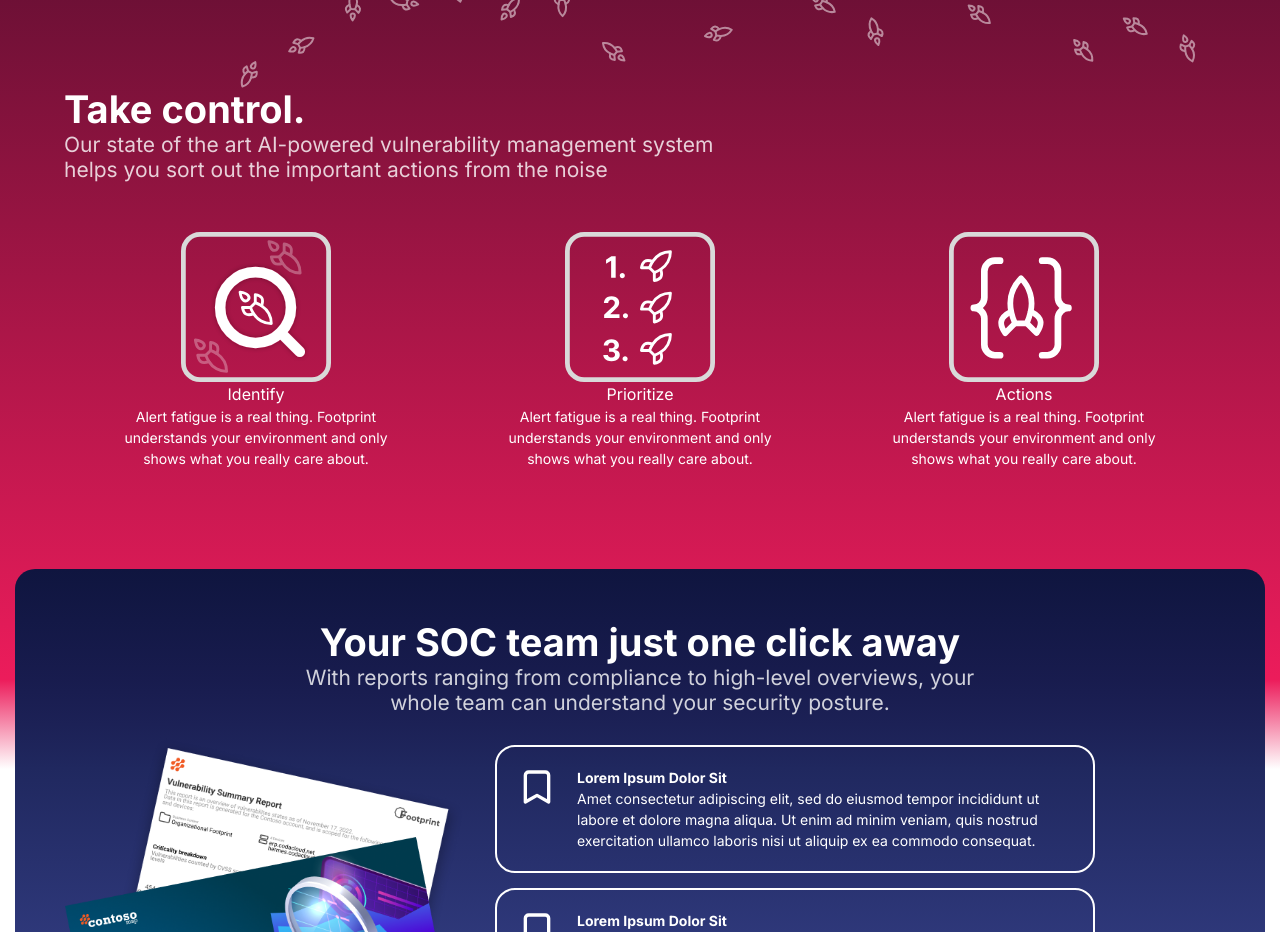
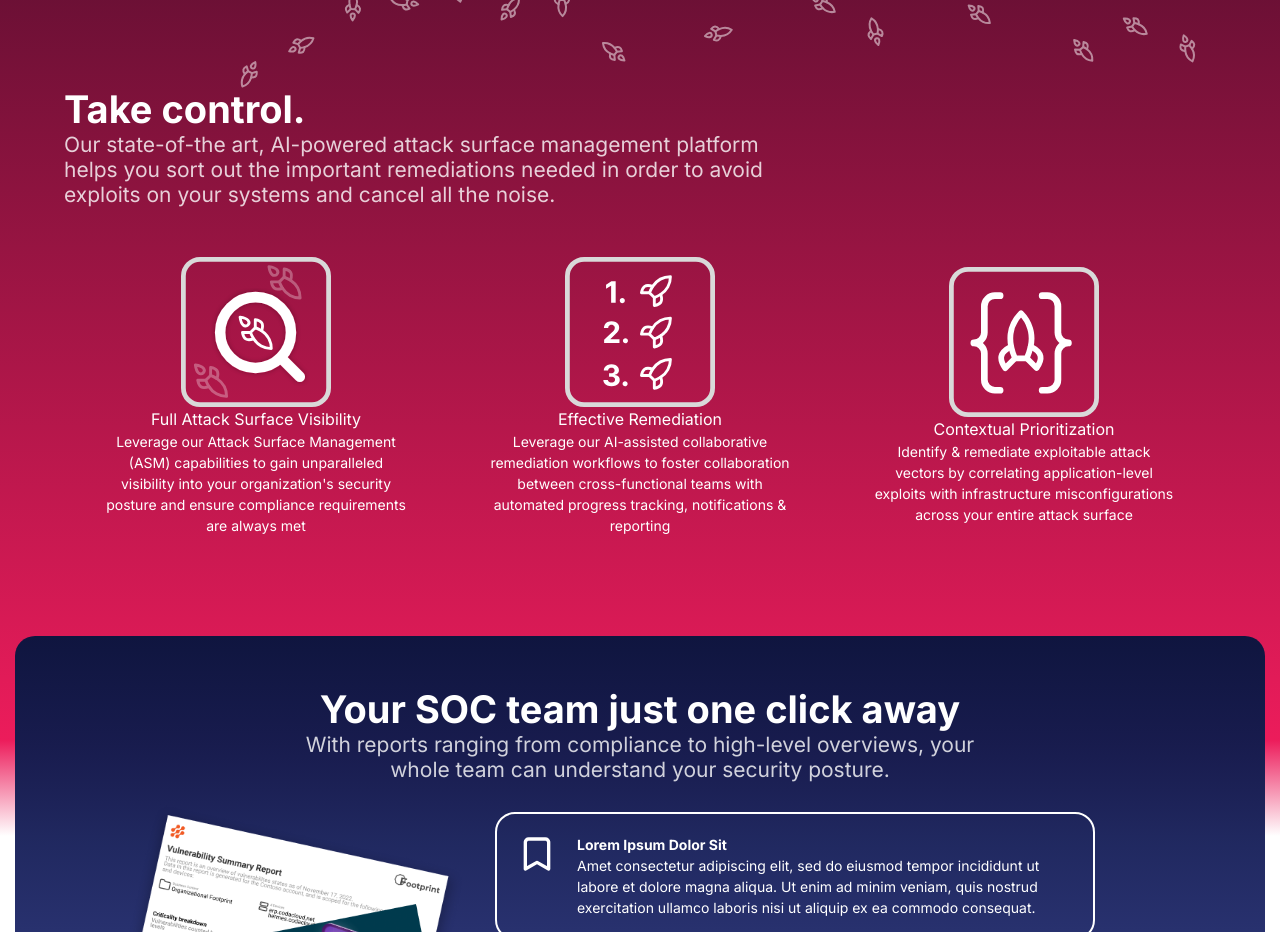
Before and after one commit to codaintelligenceUS/codaintelligence-website, a React (Vite) app: page / in a window 1280 px wide. Shown: the part 1700-2632 px from the top of the page. Built offline with nearby package versions, Linux system fonts and the light colour scheme.

Commit message:
task: Update content on USPs

```diff
--- a/src/sections/USP/USP.tsx
+++ b/src/sections/USP/USP.tsx
@@ -14,7 +14,7 @@ export function USP() {
         <Title
           isLeftAligned
           title="Take control."
-          subtitle="Our state of the art AI-powered vulnerability management system helps you sort out the important actions from the noise"
+          subtitle="Our state-of-the art, AI-powered attack surface management platform helps you sort out the important remediations needed in order to avoid exploits on your systems and cancel all the noise. "
         />
         <div className={styles.uspList}>
           <UspItem type="identify" />
@@ -35,21 +35,21 @@ function UspItem(props: { type: "identify" | "actions" | "prioritize" }) {
     };
   } = {
     identify: {
-      title: "Identify",
+      title: "Full Attack Surface Visibility",
       description:
-        "Alert fatigue is a real thing. Footprint understands your environment and only shows what you really care about.",
+        "Leverage our Attack Surface Management (ASM) capabilities to gain unparalleled visibility into your organization's security posture and ensure compliance requirements are always met",
       icon: Identify,
     },
     actions: {
-      title: "Actions",
+      title: "Contextual Prioritization",
       description:
-        "Alert fatigue is a real thing. Footprint understands your environment and only shows what you really care about.",
+        "Identify & remediate exploitable attack vectors by correlating application-level exploits with infrastructure misconfigurations across your entire attack surface",
       icon: Actions,
     },
     prioritize: {
-      title: "Prioritize",
+      title: "Effective Remediation",
       description:
-        "Alert fatigue is a real thing. Footprint understands your environment and only shows what you really care about.",
+        "Leverage our AI-assisted collaborative remediation workflows to foster collaboration between cross-functional teams with automated progress tracking, notifications & reporting",
       icon: Prioritize,
     },
   };
```
